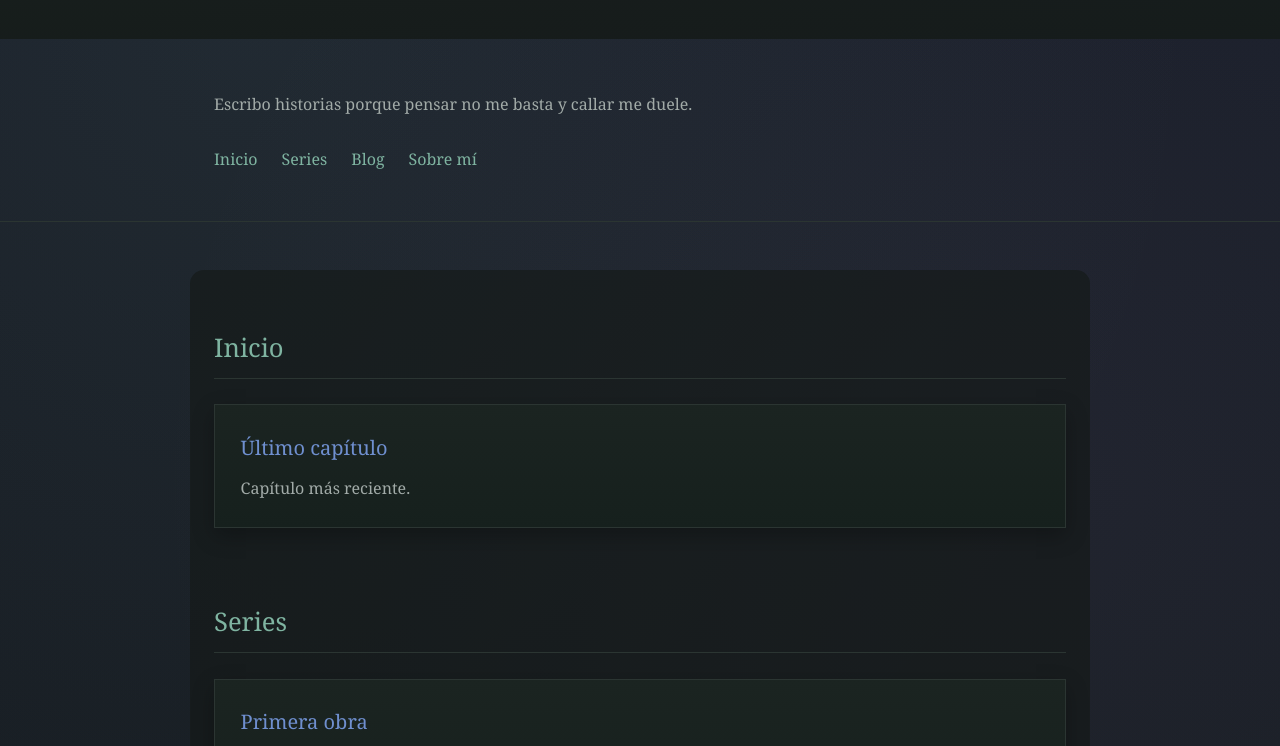
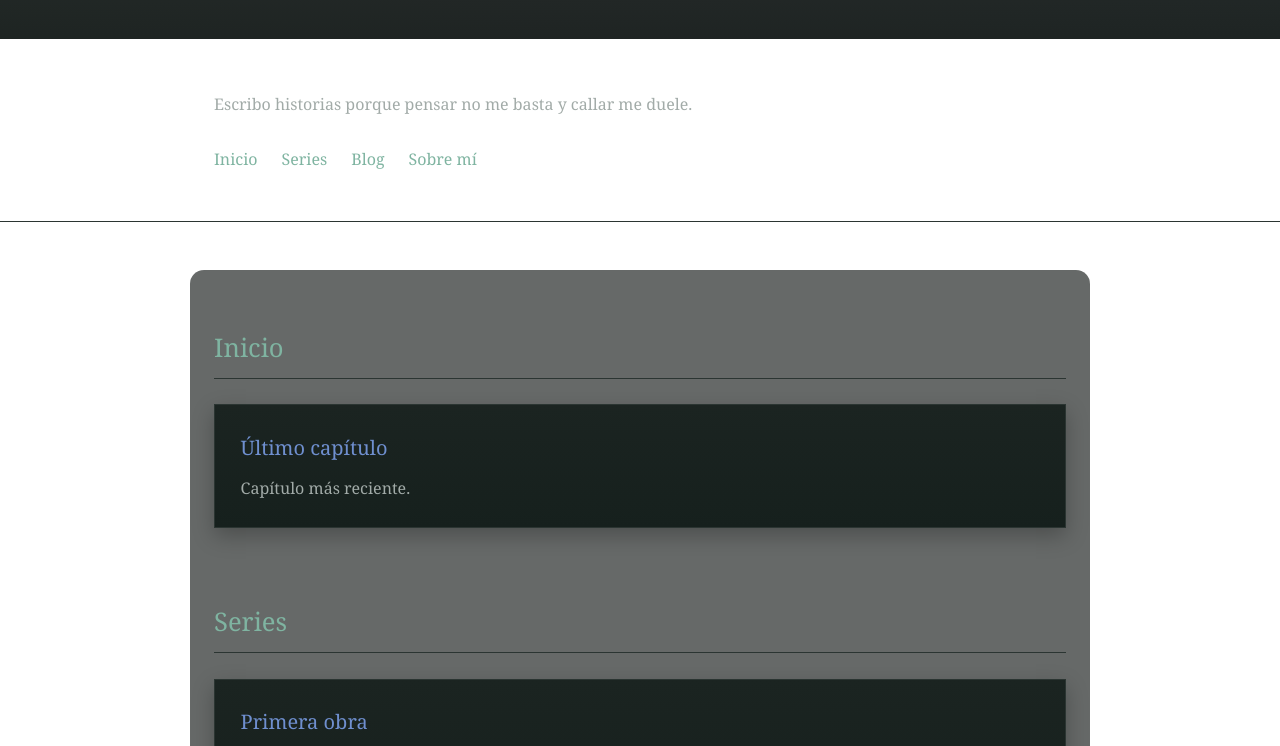
Before and after one commit to SouEscribe/El-Canton-de-Sou, a plain HTML site: page index.html in a window 1280 px wide. Shown: the part 221-967 px from the top of the page. Drawn offline with Linux system fonts and the light colour scheme.

Commit message:
Update index.html

```diff
--- a/index.html
+++ b/index.html
@@ -35,14 +35,11 @@
     /* ===== BODY / FONDO GENERAL ===== */
 
     body {
-      font-family: "Georgia", "Times New Roman", serif;
-      background:
-        radial-gradient(circle at 20% 10%, rgba(127,180,161,0.08), transparent 40%),
-        radial-gradient(circle at 80% 30%, rgba(155,127,180,0.07), transparent 45%),
-        linear-gradient(180deg, var(--bg-alt), var(--bg));
-      color: var(--text);
-      line-height: 1.7;
-    }
+  font-family: "Georgia", "Times New Roman", serif;
+  background: #ffffff;
+  color: #222222;
+  line-height: 1.7;
+}
 
     a {
       color: var(--accent);
```
